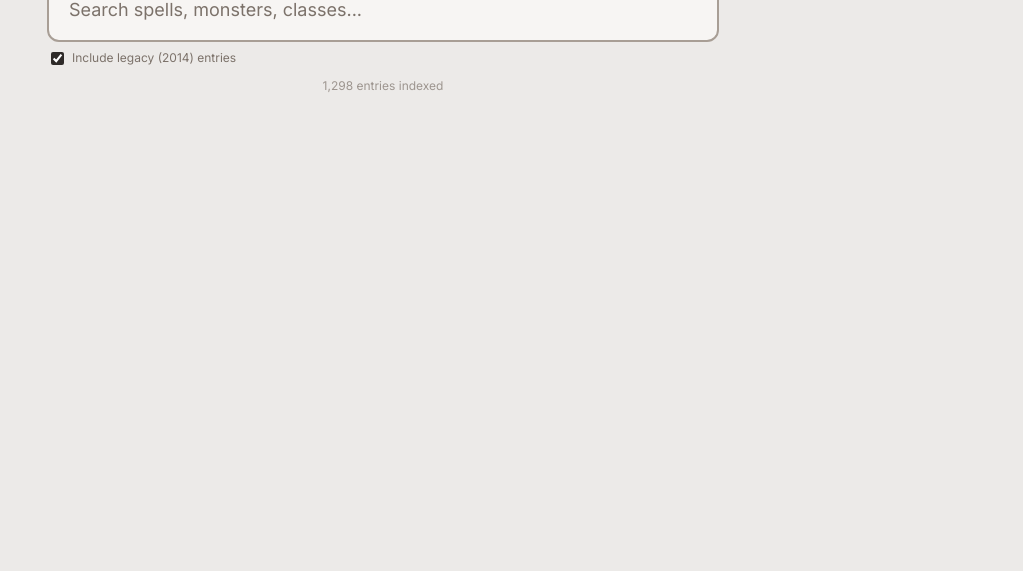
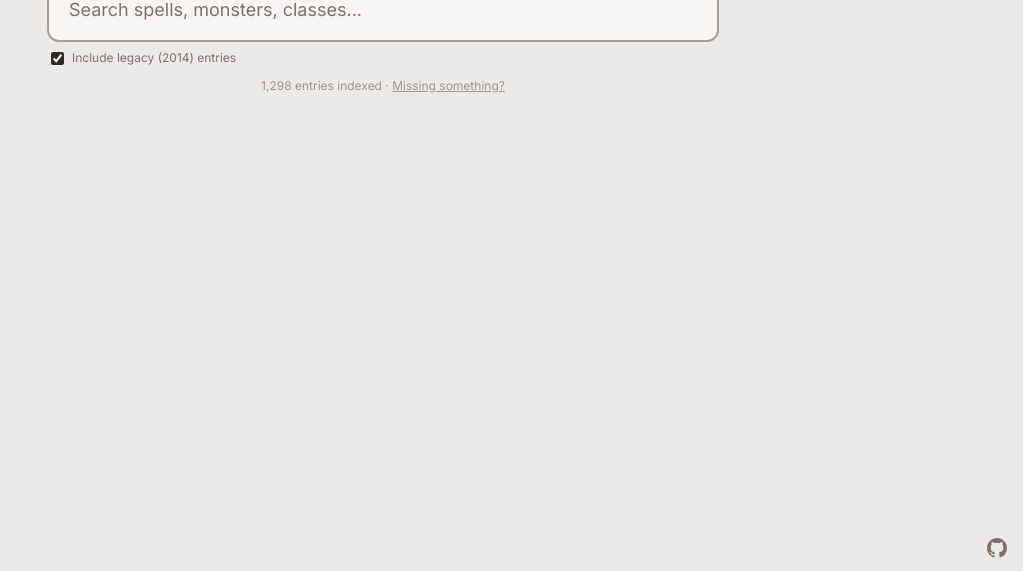
Before and after one commit to kkuchta/rpgelsewhere, a React (Vite) app in the folder frontend/: page / in a window 1280 px wide. Shown: the part 226-797 px from the top of the page, without its empty margins (257-1280 px from the left). Built offline with nearby package versions, Linux system fonts and the light colour scheme.

Commit message:
Add fixit link

```diff
--- a/frontend/src/pages/SearchPage.tsx
+++ b/frontend/src/pages/SearchPage.tsx
@@ -41,9 +41,29 @@
       {!loading && !error && !query && (
         <p className="mt-3 text-warm-muted text-xs opacity-70">
           {(showLegacy ? entries : entries.filter(e => e.edition !== 'legacy')).length.toLocaleString()} entries indexed
+          {' · '}
+          <a
+            href="https://github.com/kkuchta/rpgelsewhere/issues/new?title=Missing+or+incorrect+entry&body=The+entry+for+%3Cx%3E+should+point+to+url+%3Cy%3E+instead"
+            target="_blank"
+            rel="noopener noreferrer"
+            className="hover:text-warm-text underline transition-colors"
+          >
+            Missing something?
+          </a>
         </p>
       )}
 
+      <a
+        href="https://github.com/kkuchta/rpgelsewhere"
+        target="_blank"
+        rel="noopener noreferrer"
+        className="fixed bottom-4 right-4 text-warm-muted hover:text-warm-text transition-colors"
+        aria-label="View source on GitHub"
+      >
+        <svg width="20" height="20" viewBox="0 0 16 16" fill="currentColor" aria-hidden="true">
+          <path d="M8 0C3.58 0 0 3.58 0 8c0 3.54 2.29 6.53 5.47 7.59.4.07.55-.17.55-.38 0-.19-.01-.82-.01-1.49-2.01.37-2.53-.49-2.69-.94-.09-.23-.48-.94-.82-1.13-.28-.15-.68-.52-.01-.53.63-.01 1.08.58 1.23.82.72 1.21 1.87.87 2.33.66.07-.52.28-.87.51-1.07-1.78-.2-3.64-.89-3.64-3.95 0-.87.31-1.59.82-2.15-.08-.2-.36-1.02.08-2.12 0 0 .67-.21 2.2.82.64-.18 1.32-.27 2-.27s1.36.09 2 .27c1.53-1.04 2.2-.82 2.2-.82.44 1.1.16 1.92.08 2.12.51.56.82 1.27.82 2.15 0 3.07-1.87 3.75-3.65 3.95.29.25.54.73.54 1.48 0 1.07-.01 1.93-.01 2.2 0 .21.15.46.55.38A8.01 8.01 0 0 0 16 8c0-4.42-3.58-8-8-8z" />
+        </svg>
+      </a>
     </div>
   )
 }
```
